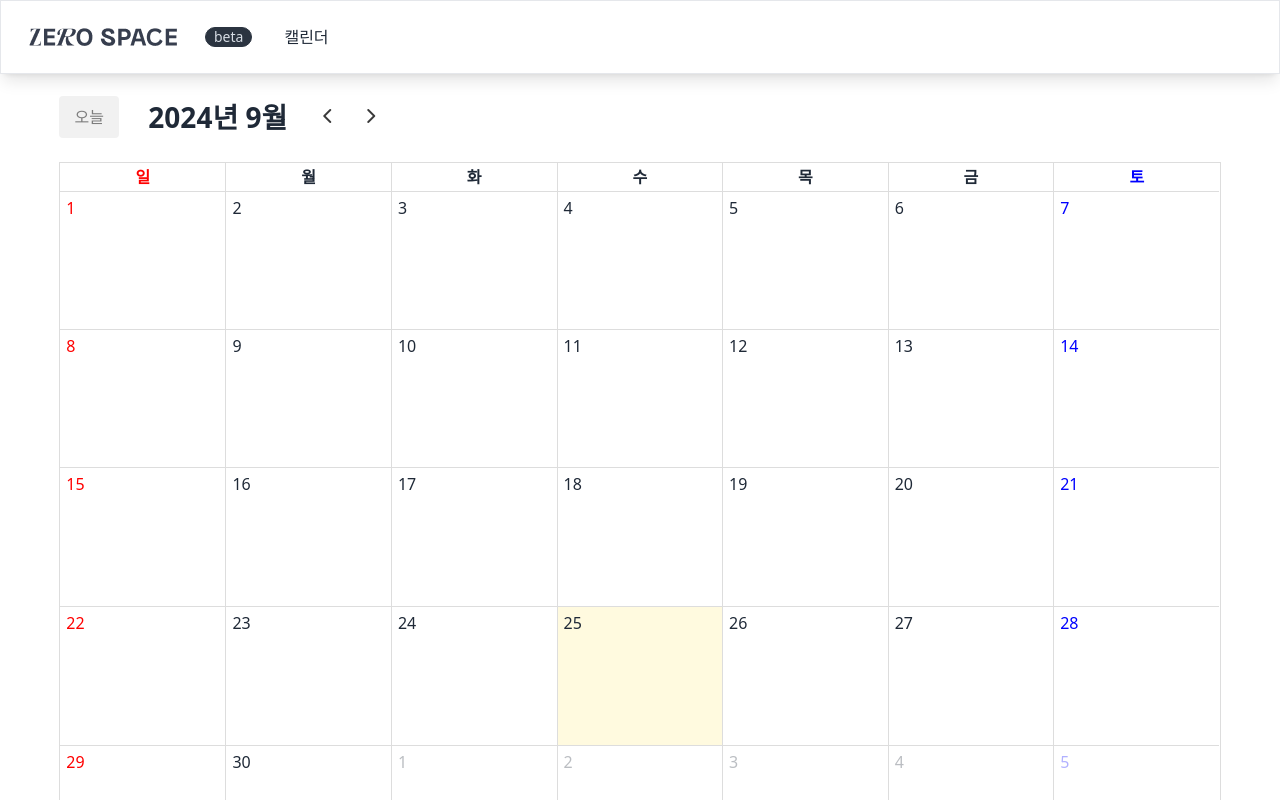
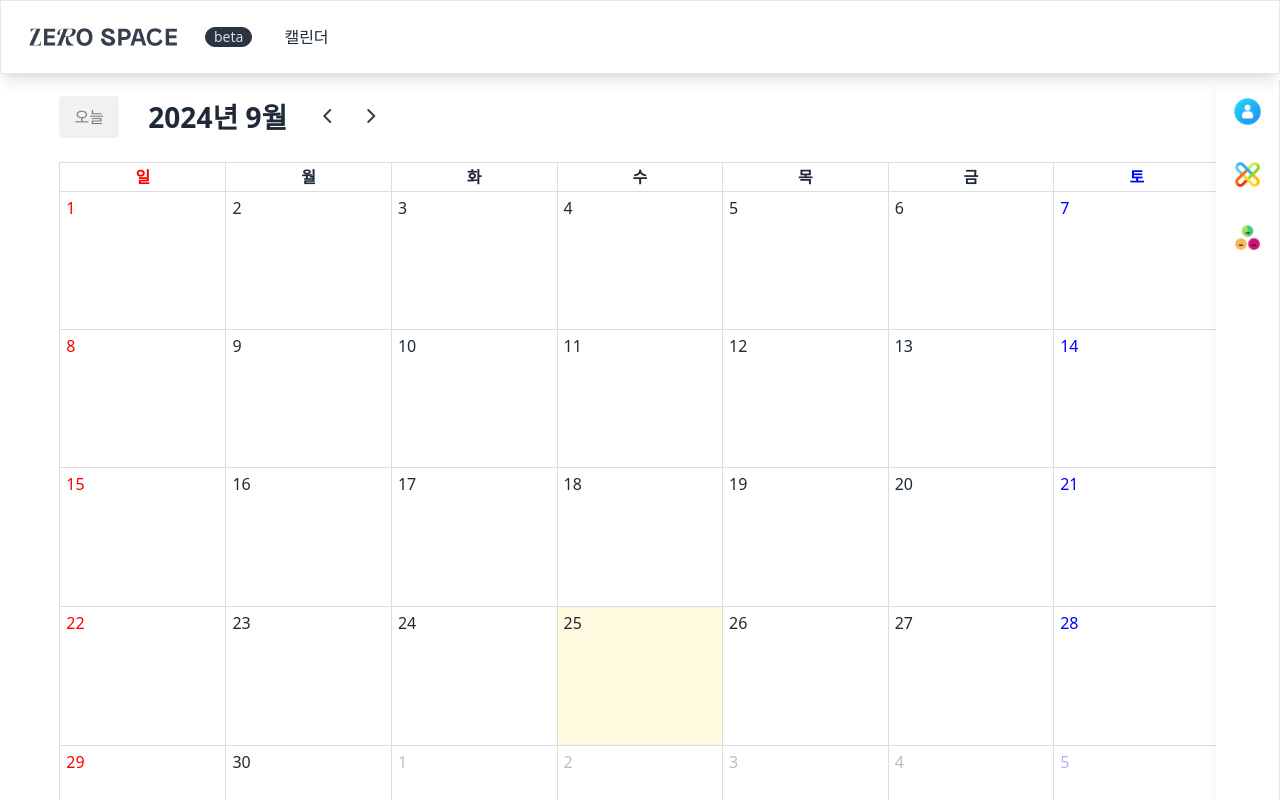
Before and after one commit to p-inn/ZeroSpaceService, a Next.js app: page /main/calendar in a window 1280 px wide. Shown: the top 800 px of the page. Built offline with nearby package versions, Linux system fonts and the light colour scheme.

Commit message:
[feat] 오른쪽 사이드바 UI 구현

```diff
--- a/src/components/Calendar.tsx
+++ b/src/components/Calendar.tsx
@@ -1,15 +1,41 @@
 'use client';
-import React from 'react';
+import React, { useEffect, useRef, useState } from 'react';
 import FullCalendar from '@fullcalendar/react';
 import dayGridPlugin from '@fullcalendar/daygrid';
 import koLocale from '@fullcalendar/core/locales/ko';
+import Sidebar from './Sidebar';
 
 
 const Calendar = () => {
+  const [isSidebarOpen, setIsSidebarOpen] = useState(false);
+  const [sidebarContent, setSidebarContent] = useState('default');
+    const calendarRef = useRef<FullCalendar|null>(null); // FullCalendar 참조용
+
+  const toggleSidebar = (content: string) => {
+    setIsSidebarOpen(!isSidebarOpen);
+    setSidebarContent(content);
+  };
+
+  const closeSidebar = () => {
+    setIsSidebarOpen(false);
+  };
+
+  // 사이드바가 열리거나 닫힐 때 FullCalendar 크기 업데이트
+  useEffect(() => {
+    if (calendarRef.current) {
+      const calendarApi = calendarRef.current.getApi();
+      setTimeout(() => {
+        calendarApi.updateSize(); // 사이드바 열리고 닫힌 후 크기 업데이트
+      }, 300); // 애니메이션과 함께 업데이트
+    }
+  }, [isSidebarOpen]);  // 사이드바 상태가 변경될 때마다 호출
+
 
   return (
-    <div className=''>
+    <div className='flex h-screen w-full'>
+      <div className={`transition-all duration-300 ${isSidebarOpen ? 'w-[calc(100%-256px)]' : 'w-full'}`}>
       <FullCalendar
+        ref={calendarRef}
         plugins={[ dayGridPlugin ]}
         initialView="dayGridMonth"
         locale={koLocale}
@@ -26,7 +52,11 @@ const Calendar = () => {
           <span>{dayCellArg.date.getDate()}</span>  // 날짜 숫자만 표시
         )}
       />
-    </div>
+      </div>
+      {/* 사이드바 컴포넌트 사용 */}
+      <Sidebar isOpen={isSidebarOpen} content={sidebarContent} closeSidebar={closeSidebar} toggleSidebar={toggleSidebar}/>
+
+  </div>
   );
 };
 
--- a/src/components/Sidebar.tsx
+++ b/src/components/Sidebar.tsx
@@ -1,32 +1,87 @@
-"use client";
-import { useState } from "react";
+import React from 'react';
+import { BsChevronRight } from "react-icons/bs";
 
-const Sidebar = () => {
-  const [isSidebarOpen, setSidebarOpen] = useState<boolean>(true);
+interface SidebarProps {
+  isOpen: boolean;
+  content: string;
+  toggleSidebar: (content: string) => void;
+}
 
-  const toggleSidebar = () => {
-    setSidebarOpen(!isSidebarOpen);
-  };
-
+const Sidebar: React.FC<SidebarProps> = ({ isOpen, content, toggleSidebar }) => {
   return (
     <div
-      className={`transition-all ${isSidebarOpen ? "w-64" : "w-16"} h-full bg-gray-100`}
+      className={`fixed top-0 right-0 h-full bg-white shadow-lg z-40 transition-transform duration-300 transform ${
+        isOpen ? 'translate-x-0' : 'translate-x-[calc(100%-4rem)]'
+      } w-96 flex`} style={{top: '5rem'}}// 사이드바와 아이콘을 함께 움직이도록 설정 (사이드바 너비 조정: 80px)
     >
-      <button onClick={toggleSidebar} className="p-2 bg-gray-800 text-white">
-        {isSidebarOpen ? "닫기" : "열기"}
-      </button>
-      {isSidebarOpen && (
-        <div>
-          <div className="p-4">
-            <h3>장소 리스트</h3>
-            {/* 장소 리스트 렌더링 */}
+      {/* 사이드바 아이콘 부분 */}
+      <div className="flex flex-col items-center bg-white h-full w-16 border-r">
+        <img
+          src="/assets/KakaoIcon.png"
+          onClick={() => toggleSidebar('kakaoLogin')}
+          className="rounded-full cursor-pointer p-2 hover:bg-gray-200"
+        />
+        <img
+          src="/assets/AccessIcon.png"
+          onClick={() => toggleSidebar('ourplace')}
+          className="rounded-full cursor-pointer p-2 hover:bg-gray-200"
+        />
+        <img
+          src="/assets/GoogleFormIcon.png"
+          onClick={() => toggleSidebar('default')}
+          className="rounded-full cursor-pointer p-2 hover:bg-gray-200"
+        />
+      </div>
+
+      {/* 사이드바 내용 부분 */}
+      <div className="w-[calc(100%-4rem)] h-full bg-white p-6">
+
+
+        {/* 사이드바 내용 렌더링 */}
+        {content === 'kakaoLogin' && (
+          <div>
+            <h2 className="text-2xl font-bold mb-6">계정 관리</h2>
+            <button className="btn bg-yellow-300 text-black px-4 py-2 rounded-lg w-full text-lg font-semibold mb-6">카카오톡으로 3초만에 로그인</button>
+            <span className='text-gray-500 text-sm'>회원가입 시 제로스페이스의 이용약관 / 개인정보처리 방침에 동의하게 됩니다.</span>
           </div>
-          <div className="p-4">
-            <h3>플랫폼 리스트</h3>
-            {/* 플랫폼 리스트 렌더링 */}
+        )}
+
+        {content === 'ourplace' && (
+          <div>
+            <h2 className="text-2xl font-bold mb-6">연동 플랫폼 관리</h2>
+            <div className='mb-16'>
+              <div className='flex mr-3 items-center gap-2 mb-4'>
+                <img src='/assets/SpaceCloud-Logo.png' className='w-10 h-10'/>
+                <h3 className="text-lg font-bold items-center">스페이스 클라우드</h3>
+              </div>
+              <input type="text" className="w-full p-2 border rounded mb-2" placeholder="아이디" />
+              <input type="password" className="w-full p-2 border rounded mb-2" placeholder="비밀번호" />
+              <button className="btn bg-gray-300 text-gray-700 px-4 py-2 rounded-lg w-full">계정 저장</button>
+              <span className='flex gap-2 text-gray-500 text-xs mt-4'>플랫폼 방문하여 아이디/비밀번호 찾기 <BsChevronRight /></span>
+            </div>
+            <div className='mb-16'>
+              <div className='flex mr-3 items-center gap-2 mb-4'>
+                <img src='/assets/OurPlace-Logo.png' className='w-10 h-10'/>
+                <h3 className="text-lg font-bold items-center">아워플레이스</h3>
+              </div>
+              <input type="text" className="w-full p-2 border rounded mb-2" placeholder="아이디" />
+              <input type="password" className="w-full p-2 border rounded mb-2" placeholder="비밀번호" />
+              <button className="btn bg-gray-300 text-gray-700 px-4 py-2 rounded-lg w-full">계정 저장</button>
+              <span className='flex gap-2 text-gray-500 text-xs mt-4'>플랫폼 방문하여 아이디/비밀번호 찾기 <BsChevronRight /></span>
+            </div>
+            <div className='btn bg-black text-white rounded-full w-full '>
+              연동 업데이트
+            </div>
           </div>
-        </div>
-      )}
+        )}
+
+        {content === 'default' && (
+          <div>
+            <h2 className="text-2xl font-bold mb-6">설문 조사</h2>
+            <a className='link'>설문조사 링크</a>
+          </div>
+        )}
+      </div>
     </div>
   );
 };
```
